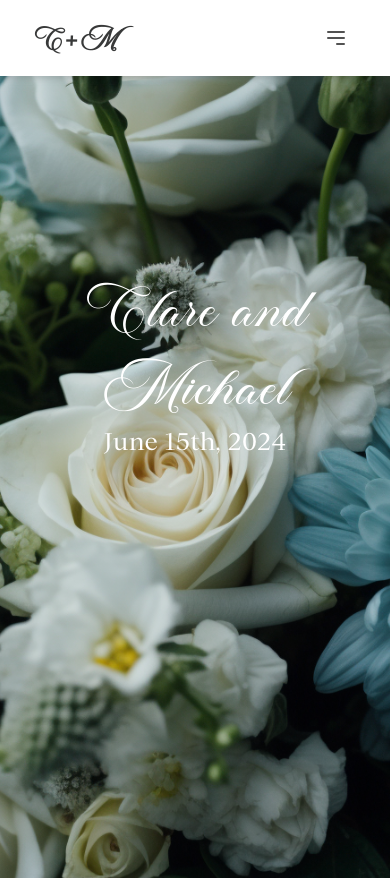
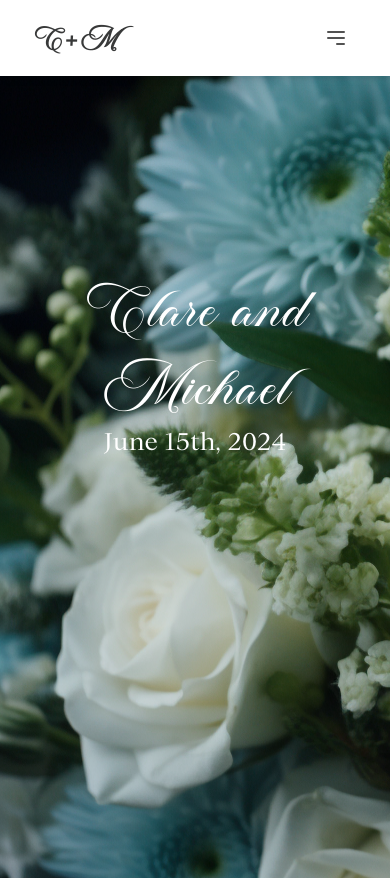
Before and after one commit to mhlauf1/clare-and-mike, a Next.js app: page / in a window 390 px wide. Shown: the top 880 px of the page. Built offline with nearby package versions, Linux system fonts and the light colour scheme.

Commit message:
fixing mobile hero image

```diff
--- a/app/styles.module.css
+++ b/app/styles.module.css
@@ -3,3 +3,9 @@
   width: 100vw;
   background: url("/flower-hero.png") no-repeat fixed center/cover;
 }
+
+@media (max-width: 767px) {
+  .homeHeroSectionContainer {
+    background: url("/flower-hero.png") no-repeat;
+  }
+}
```
